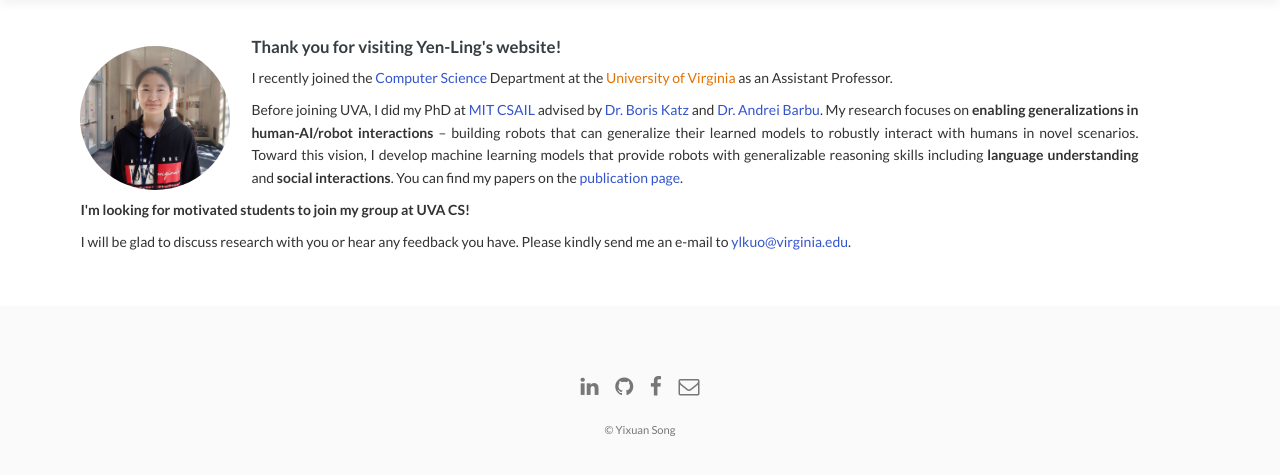
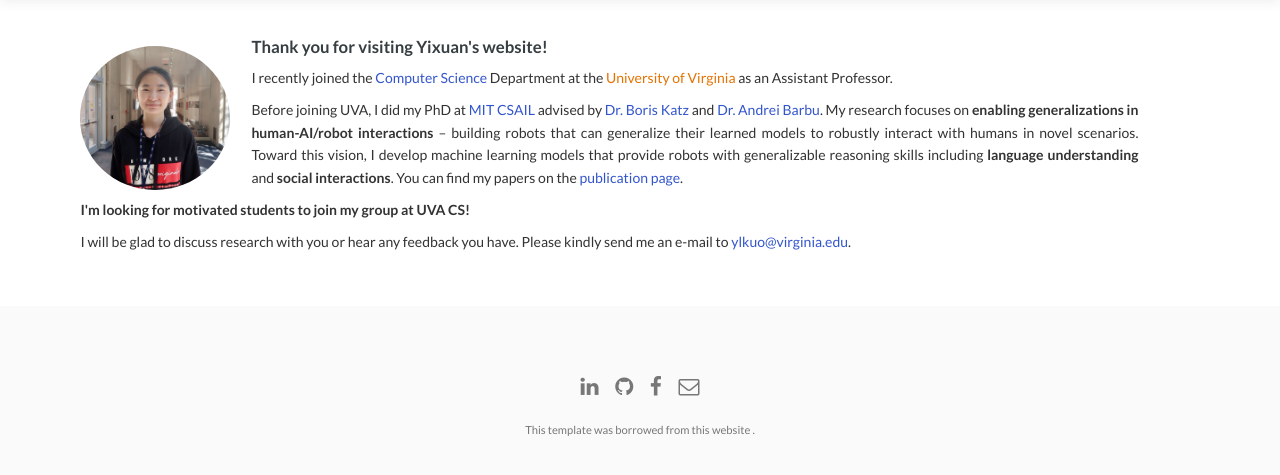
Before and after one commit to cassie-song/Cassie-song.github.io, a plain HTML site: page app/index.html in a window 1280 px wide. Shown: the part 67-542 px from the top of the page. Drawn offline with nearby package versions, Linux system fonts and the light colour scheme.

Commit message:
More First Time

```diff
--- a/app/home.html
+++ b/app/home.html
@@ -9,7 +9,7 @@
 
   <br />
 
-  <h3>Thank you for visiting Yen-Ling's website!</h3>
+  <h3>Thank you for visiting Yixuan's website!</h3>
 
   <p>
     I recently joined the <a href="http://cs.virginia.edu/">Computer Science</a> Department at the
--- a/app/index.html
+++ b/app/index.html
@@ -60,7 +60,7 @@
         <li><a href="https://docs.google.com/forms/d/1uzfY5pjrTd0yv04wIKP0sAhlKSxn5jAPzd7YoOvqxlE/viewform" class="icon fa-envelope-o"><span class="label">Email</span></a></li>
       </ul>
       <ul class="copyright">
-        <li>&copy; Yixuan Song</li>
+        <li>This template was borrowed from <a href = "https://yenlingkuo.com"> this website </a>. </li>
       </ul>
     </footer>
 
```
